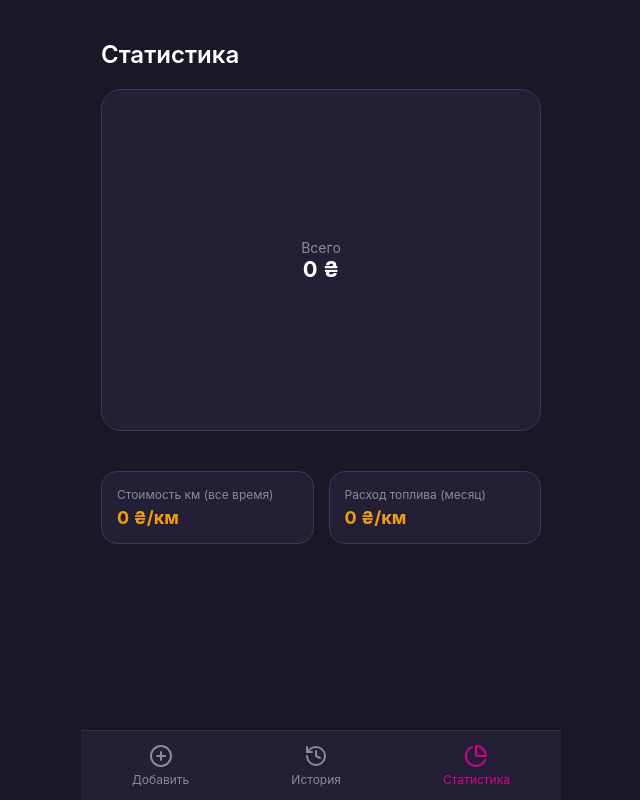
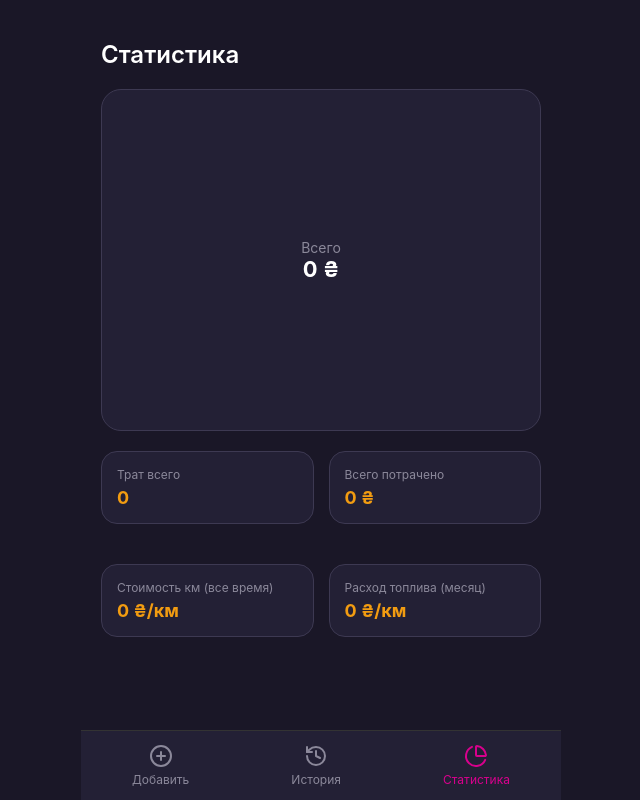
Before and after one commit to DmitryZatonsky/gluttonous_car, a React (Vite) app: page /gluttonous_car/statistics in a window 1280 px wide. Shown: the whole page, without its empty margins (319-959 px from the left). Built offline with nearby package versions, Linux system fonts and the light colour scheme.

Commit message:
fix stats error

```diff
--- a/src/pages/Statistics.jsx
+++ b/src/pages/Statistics.jsx
@@ -9,6 +9,7 @@ export default function Statistics() {
   const [data, setData] = useState([]);
   const [total, setTotal] = useState(0);
   const [stats, setStats] = useState({ costPerKm: 0, fuelPerKm: 0 });
+
   useEffect(() => {
     const expenses = getExpenses();
     if (expenses.length === 0) return;
@@ -88,18 +89,18 @@ export default function Statistics() {
         </div>
       </div>
 
-      {/* <div className="stats-grid">
+      <div className="stats-grid">
         <div className="stat-box">
           <span className="stat-label">Трат всего</span>
           <span className="stat-value">{data.length}</span>
         </div>
         <div className="stat-box">
-          <span className="stat-label">Средний чек</span>
+          <span className="stat-label">Всего потрачено</span>
           <span className="stat-value">
             {data.length > 0 ? Math.round(total / getExpenses().length) : 0} ₴
           </span>
         </div>
-      </div> */}
+      </div>
 
       {/* Список категорий под графиком */}
       <div className="category-legend">
```
